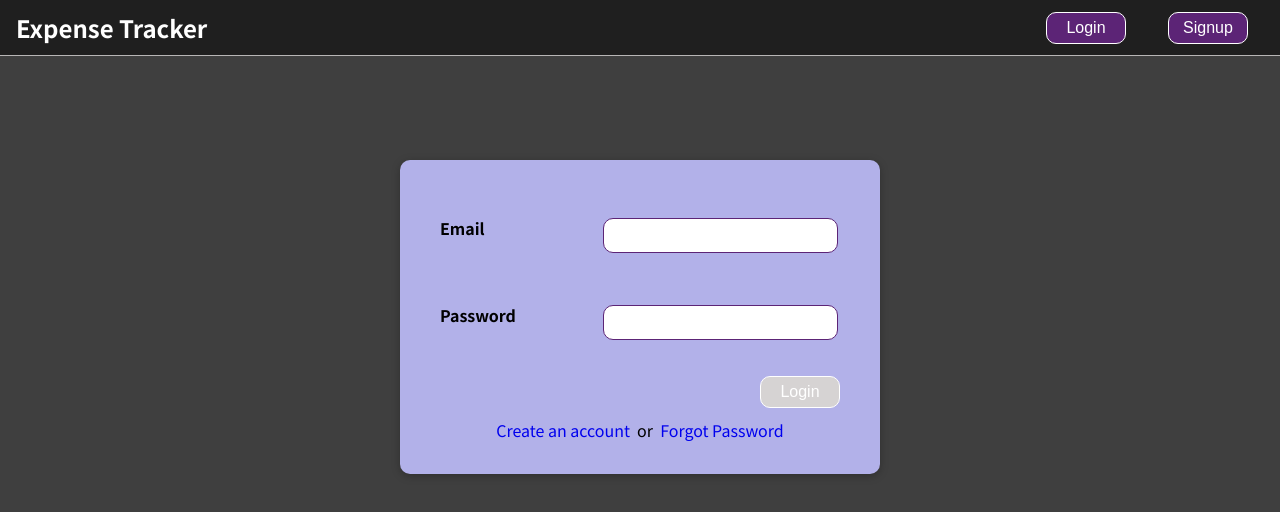
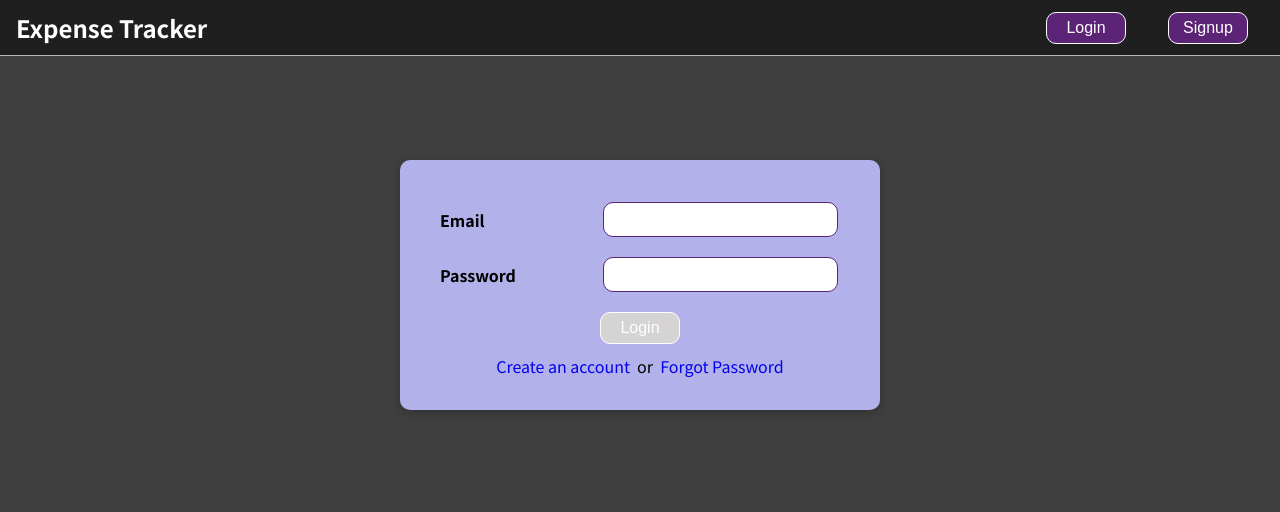
Before and after one commit to Vikas10102001/Expense-Tracker, a React (Create React App) app: page / in a window 1280 px wide. Shown: the top 512 px of the page. Built offline with nearby package versions, Linux system fonts and the light colour scheme; no server answers.

Commit message:
styles for correct alignment of element

```diff
--- a/src/components/auth/customInput/CustomInput.css
+++ b/src/components/auth/customInput/CustomInput.css
@@ -1,6 +1,5 @@
 .input-container {
   display: flex;
-  margin: 1rem 0;
   flex-wrap: wrap;
 }
 .input-container label {
@@ -9,6 +8,8 @@
   font-weight: bold;
   padding: 0.5rem;
   min-width: 90px;
+  display: flex;
+  align-items: center;
 }
 
 .input-container input {
--- a/src/components/ui/AuthBox.css
+++ b/src/components/ui/AuthBox.css
@@ -13,8 +13,6 @@
 
 .auth-container button {
   position: relative;
-  left: 50%;
-  transform: translate(-60%);
 }
 .auth-container button:disabled {
   background-color: #d6d3d3;
```
